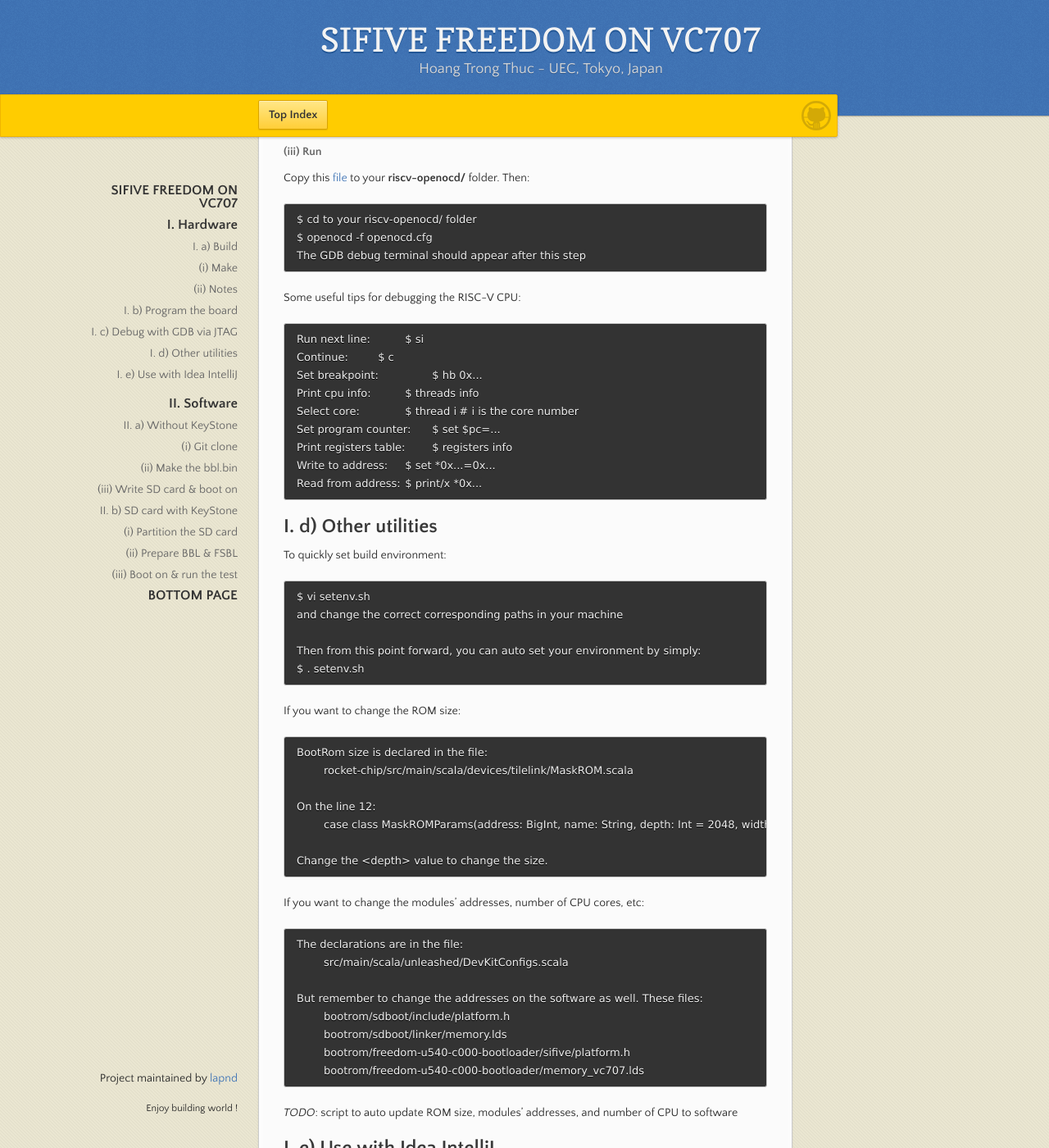
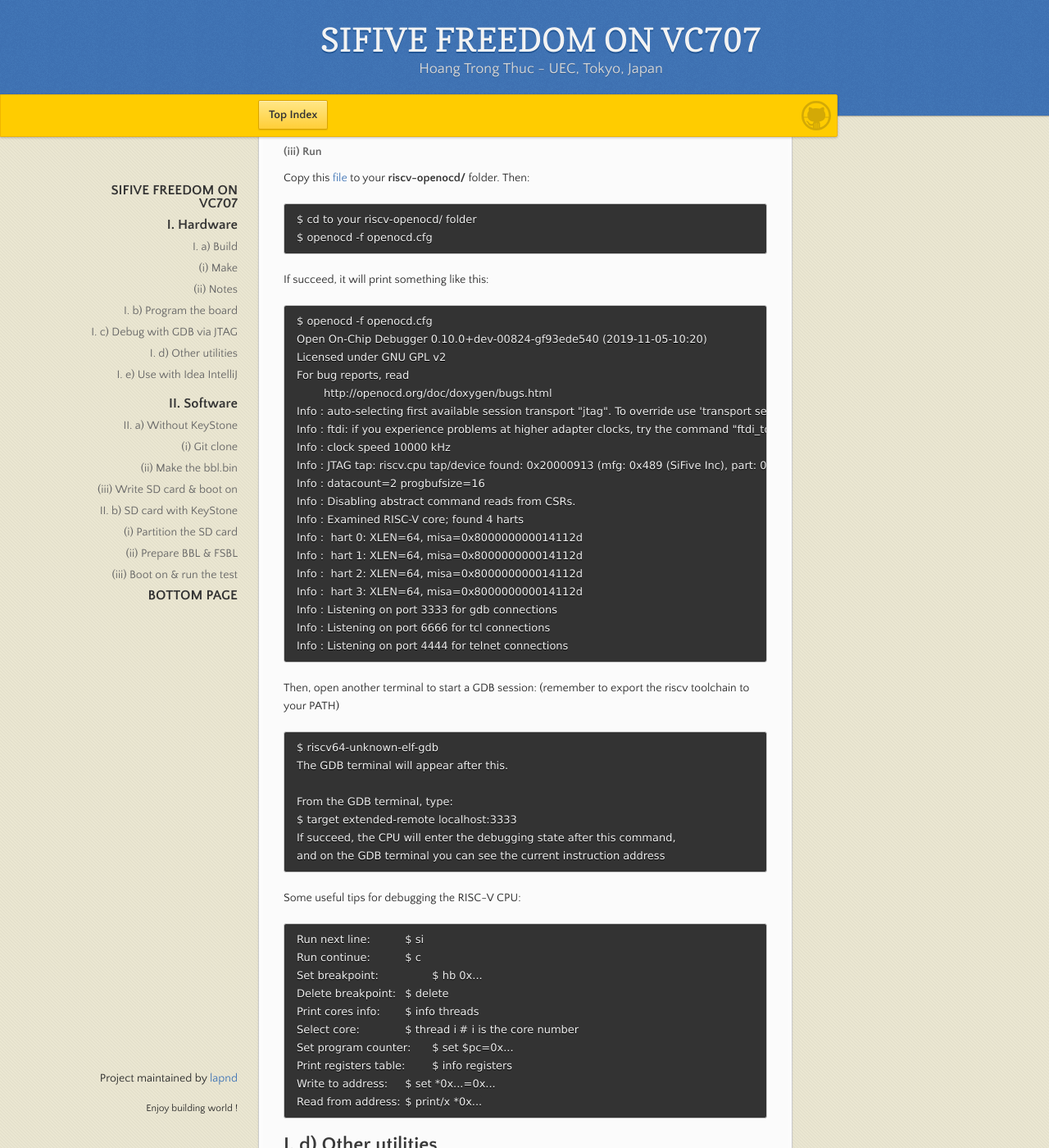
Before and after one commit to lapnd/httdes.github.io, a Jekyll site: the page built from vc707.md, in a window 1280 px wide and 1400 px high, scrolled down 4152 px. Shown: the whole window at 82% size. Built offline with Jekyll 4.4.1, drawn with Linux system fonts in a browser that asks for light colours; our own code applies the rules of GitHub Pages for plain Markdown files.

Commit message:
Update vc707.md

```diff
--- a/vc707.md
+++ b/vc707.md
@@ -164,17 +164,49 @@ Copy this [file](./openocd.cfg) to your **riscv-openocd/** folder. Then:
 
 	$ cd to your riscv-openocd/ folder
 	$ openocd -f openocd.cfg
-	The GDB debug terminal should appear after this step
+
+If succeed, it will print something like this:
+
+	$ openocd -f openocd.cfg
+	Open On-Chip Debugger 0.10.0+dev-00824-gf93ede540 (2019-11-05-10:20)
+	Licensed under GNU GPL v2
+	For bug reports, read
+		http://openocd.org/doc/doxygen/bugs.html
+	Info : auto-selecting first available session transport "jtag". To override use 'transport select <transport>'.
+	Info : ftdi: if you experience problems at higher adapter clocks, try the command "ftdi_tdo_sample_edge falling"
+	Info : clock speed 10000 kHz
+	Info : JTAG tap: riscv.cpu tap/device found: 0x20000913 (mfg: 0x489 (SiFive Inc), part: 0x0000, ver: 0x2)
+	Info : datacount=2 progbufsize=16
+	Info : Disabling abstract command reads from CSRs.
+	Info : Examined RISC-V core; found 4 harts
+	Info :  hart 0: XLEN=64, misa=0x800000000014112d
+	Info :  hart 1: XLEN=64, misa=0x800000000014112d
+	Info :  hart 2: XLEN=64, misa=0x800000000014112d
+	Info :  hart 3: XLEN=64, misa=0x800000000014112d
+	Info : Listening on port 3333 for gdb connections
+	Info : Listening on port 6666 for tcl connections
+	Info : Listening on port 4444 for telnet connections
+
+Then, open another terminal to start a GDB session: (remember to export the riscv toolchain to your PATH)
+
+	$ riscv64-unknown-elf-gdb
+	The GDB terminal will appear after this.
+
+	From the GDB terminal, type:
+	$ target extended-remote localhost:3333
+	If succeed, the CPU will enter the debugging state after this command,
+	and on the GDB terminal you can see the current instruction address
 
 Some useful tips for debugging the RISC-V CPU:
 
 	Run next line:		$ si
-	Continue:		$ c
+	Run continue:		$ c
 	Set breakpoint:		$ hb 0x...
-	Print cpu info:		$ threads info
+	Delete breakpoint:	$ delete
+	Print cores info:	$ info threads
 	Select core:		$ thread i	# i is the core number
-	Set program counter:	$ set $pc=...
-	Print registers table:	$ registers info
+	Set program counter:	$ set $pc=0x...
+	Print registers table:	$ info registers
 	Write to address:	$ set *0x...=0x...
 	Read from address:	$ print/x *0x...
 
```
